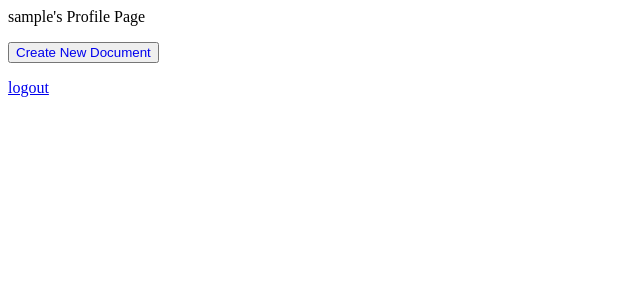
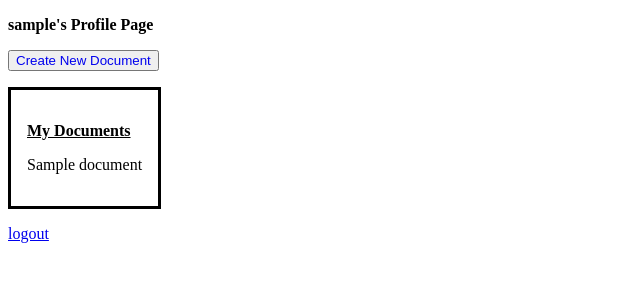
Before and after one commit to dvignoles/dss, a Django app: page /profile/ in a window 1280 px wide. Shown: the top 300 px of the page, without its empty margins (0-640 px from the left). Run offline with Django 3.2, Linux system fonts and the light colour scheme; a user stored in the database is signed in; tables that the repository leaves empty hold one stand-in row (values such as "Sample post").

Commit message:
populate profile page with owned documents

```diff
--- a/backend/backend/urls.py
+++ b/backend/backend/urls.py
@@ -17,10 +17,13 @@ from django.contrib import admin
 from django.urls import path, include
 from django.views.generic.base import TemplateView
 
+from . import views
+
 urlpatterns = [
     path('admin/', admin.site.urls),
     path('users/', include('users.urls')),
     path('documents/', include('documents.urls')),
     path('', include('django.contrib.auth.urls')),
-    path('profile/', TemplateView.as_view(template_name='profile.html'), name='profile'),
+    #path('profile/', TemplateView.as_view(template_name='profile.html'), name='profile'),
+    path('profile/', views.Profile, name='profile'),
 ]
--- /dev/null
+++ b/backend/backend/views.py
@@ -0,0 +1,14 @@
+from django.shortcuts import render
+
+from django.urls import reverse_lazy
+from django.views import generic
+
+from django.http import HttpResponse
+
+from documents.models import Document
+
+def Profile(request):
+	#print(request.user.id)
+	return render(request, 'profile.html', {
+    	'myDocs': Document.objects.filter(owner=request.user.id)
+    })
--- a/backend/documents/views.py
+++ b/backend/documents/views.py
@@ -5,6 +5,7 @@ from django.views import generic
 
 from .forms import DocumentCreationForm
 from django.http import HttpResponse
+from django.http import HttpResponseRedirect
 
 # class CreateDoc(generic.CreateView):
 # 	form_class = DocumentCreationForm
@@ -37,7 +38,8 @@ def CreateDoc(request):
             doc.owner = request.user
             doc.save()
             #return HttpResponse('Your document ' + doc.title + ' was saved!')
-            return render(request, 'profile.html')
+            #return render(request, 'profile.html')
+            return HttpResponseRedirect('/profile')
     else:
         form = DocumentCreationForm()
     return render(request, 'createDoc.html', {
--- a/backend/templates/profile.html
+++ b/backend/templates/profile.html
@@ -4,12 +4,18 @@
 
 {% block content %}
 {% if user.is_authenticated and user.is_OU%}
-  {{ user.username }}'s Profile Page
+  <p style="font-weight:bold">{{ user.username }}'s Profile Page</p>
   <p>
 	  <button>
 		<a href="{% url 'create' %}" style="text-decoration:none;">Create New Document</a>
 	  </button>
   </p>
+  <div style="border:solid; display:inline-block; padding:1em">
+	  <p style="font-weight:bold; text-decoration:underline;">My Documents</p>
+	  {% for doc in myDocs %}
+	  	<p>{{ doc.title }}</p>
+	  {% endfor %}
+  </div>
   <p><a href="{% url 'logout' %}">logout</a></p>
 {% else %}
   <p>You are a Guest User</p>
```
